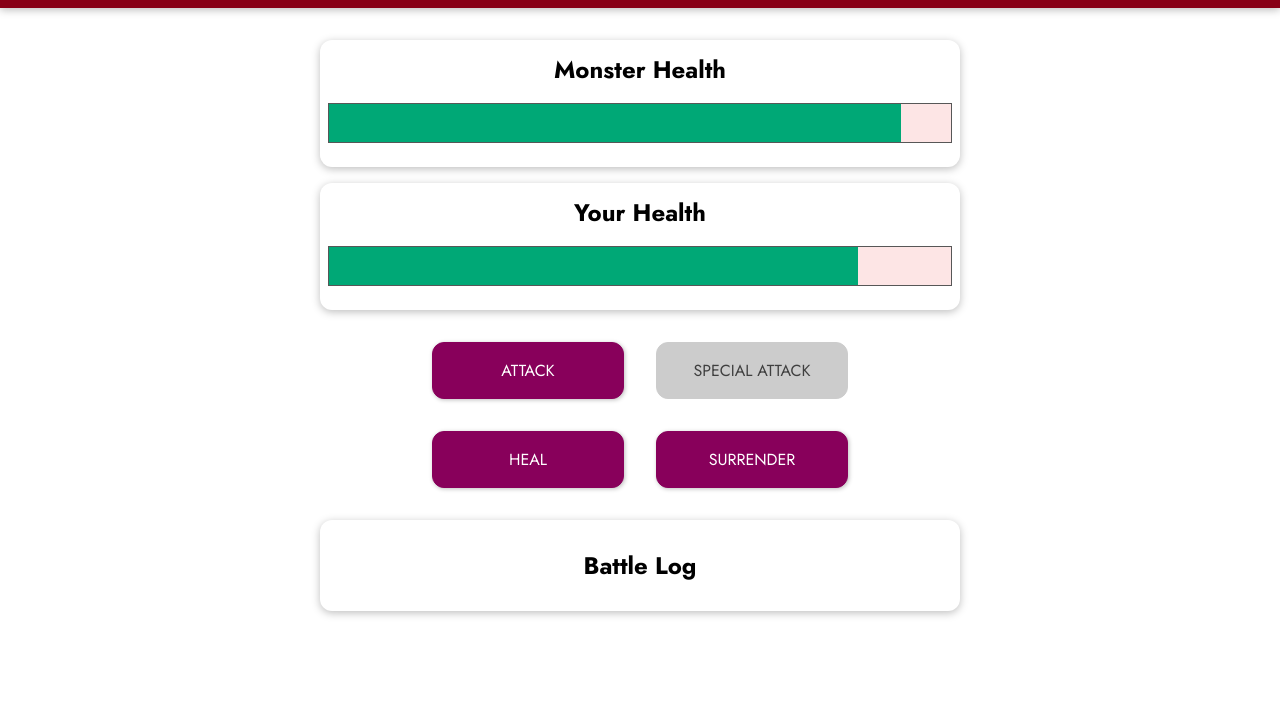
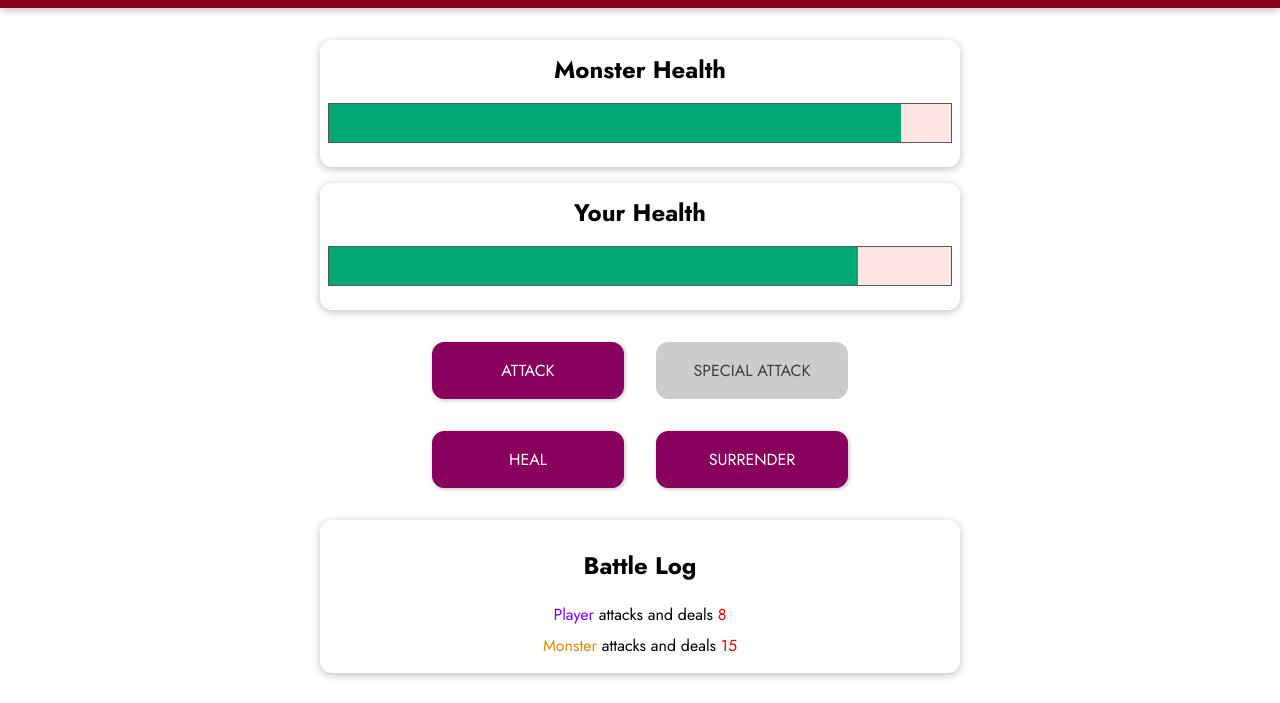
Before and after one commit to moramraul/VueGame, a plain HTML site: page index.html in a window 1280 px wide. Both pictures are taken after a click on the button "ATTACK". Shown: the part 97-800 px from the top of the page. Drawn offline with nearby package versions, Linux system fonts and the light colour scheme.

Commit message:
Game finished

```diff
--- a/app.js
+++ b/app.js
@@ -8,7 +8,8 @@ const app = Vue.createApp({
             playerHealth: 100,
             monsterHealth: 100,
             currentRound: 0,
-            winner: null
+            winner: null,
+            logMsg: []
         }
     },
     computed: {
@@ -34,17 +35,23 @@ const app = Vue.createApp({
     },
     methods: {
         attackMonster() {
-            this.monsterHealth -= getRandom(5, 12);
+            const attackValue = getRandom(5, 12);
+            this.monsterHealth -= attackValue
             this.attackPlayer();
-            this.currentRound++
+            this.currentRound++;
+            this.addLogMessage('player', 'attack', attackValue)
         },
         attackPlayer() {
-            this.playerHealth -= getRandom(8, 20)
+            const attackValue = getRandom(8, 20);
+            this.playerHealth -= attackValue;
+            this.addLogMessage('monster', 'attack', attackValue)
         },
         specialAttack() {
-            this.monsterHealth -= getRandom(10, 25);
+            const attackValue = getRandom(10, 25);
+            this.monsterHealth -= attackValue
             this.attackPlayer();
-            this.currentRound++
+            this.currentRound++;
+            this.addLogMessage('player', 'attack', attackValue)
         },
         healPlayer() {
             const healValue = getRandom(8, 20);
@@ -56,16 +63,25 @@ const app = Vue.createApp({
                 this.playerHealth += healValue
             };
             this.attackPlayer();
-            this.currentRound++
+            this.currentRound++;
+            this.addLogMessage('player', 'heal', healValue)
         },
         startGame() {
             this.playerHealth = 100;
             this.monsterHealth = 100;
             this.winner = null;
-            this.currentRound = 0
+            this.currentRound = 0;
+            this.logMsg = []
         },
         surrender() {
             this.playerHealth = 0
+        },
+        addLogMessage(who, what, value) {
+            this.logMsg.unshift({
+                actionBy: who,
+                actionType: what,
+                actionValue: value
+            })
         }
     },
     watch: {
--- a/index.html
+++ b/index.html
@@ -1,17 +1,16 @@
 <!DOCTYPE html>
 <html lang="en">
+
 <head>
   <meta charset="UTF-8" />
   <meta name="viewport" content="width=device-width, initial-scale=1.0" />
   <title>Vue Basics</title>
-    <link
-      href="https://fonts.googleapis.com/css2?family=Jost:wght@400;700&display=swap"
-      rel="stylesheet"
-    />
+  <link href="https://fonts.googleapis.com/css2?family=Jost:wght@400;700&display=swap" rel="stylesheet" />
   <link rel="stylesheet" href="styles.css" />
   <script src="https://unpkg.com/vue@next" defer></script>
   <script src="app.js" defer></script>
 </head>
+
 <body>
   <header>
     <h1>Monster Slayer</h1>
@@ -44,8 +43,25 @@
     </section>
     <section id="log" class="container">
       <h2>Battle Log</h2>
-        <ul></ul>
+      <ul>
+        <li v-for="logMessage in logMsg">
+          <span
+            :class="{'log--player': logMessage.actionBy === 'player', 'log--monster': logMessage.actionBy === 'monster'}"
+            >{{ logMessage.actionBy === 'player' ? 'Player' : 'Monster'
+            }}</span
+          >
+          <span v-if="logMessage.actionType === 'heal'">
+            heals himself for
+            <span class="log--heal">{{ logMessage.actionValue }}</span></span
+          >
+          <span v-else>
+            attacks and deals
+            <span class="log--damage">{{ logMessage.actionValue }}</span>
+          </span>
+        </li>
+      </ul>
     </section>
   </div>
 </body>
+
 </html>
```
Lines whose indentation alone changed are shown as unchanged.
